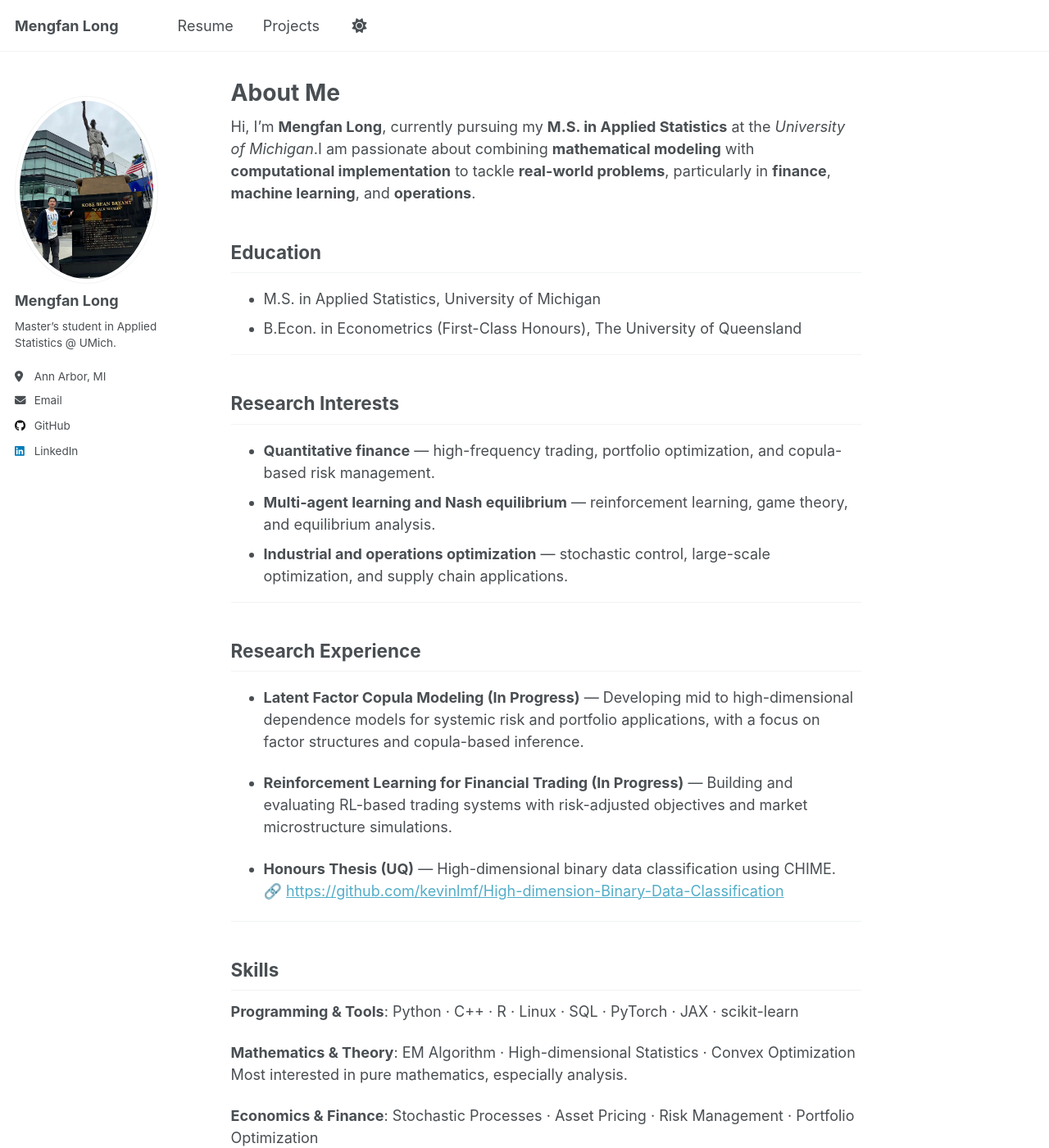
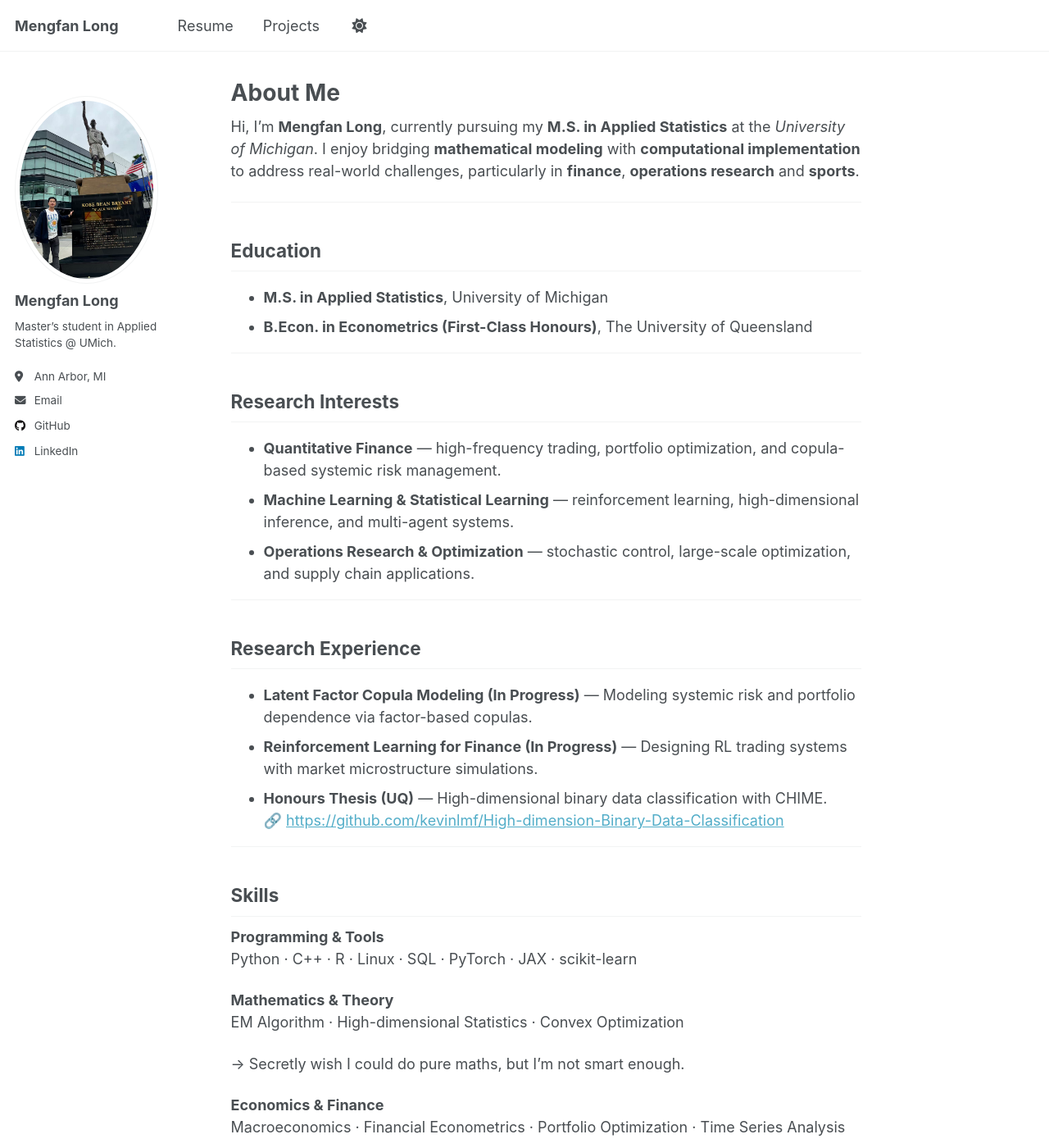
Before and after one commit to kevinlmf/kevinlmf.github.io, a Jekyll site: the page built from index.md, in a window 1280 px wide and 1400 px high. Shown: the whole window at 82% size. Built offline with Jekyll 4.4.1, drawn with Linux system fonts in a browser that asks for light colours; a script that is not in the unit is left out.

Commit message:
Update index.md

```diff
--- a/index.md
+++ b/index.md
@@ -5,52 +5,53 @@ title: "About Me"
 author: Mengfan Long
 author_profile: true
 ---
-Hi, I’m **Mengfan Long**, currently pursuing my **M.S. in Applied Statistics** at the *University of Michigan*.I am passionate about combining **mathematical modeling** with **computational implementation** to tackle **real-world problems**, particularly in **finance**, **machine learning**, and **operations**.
 
+Hi, I’m **Mengfan Long**, currently pursuing my **M.S. in Applied Statistics** at the *University of Michigan*.  I enjoy bridging **mathematical modeling** with **computational implementation** to address real-world challenges, particularly in **finance**, **operations research** and **sports**.
 
-
+---
 
 ## Education
-- M.S. in Applied Statistics, University of Michigan
-- B.Econ. in Econometrics (First-Class Honours), The University of Queensland
+- **M.S. in Applied Statistics**, University of Michigan
+- **B.Econ. in Econometrics (First-Class Honours)**, The University of Queensland
 
 ---
 
 ## Research Interests
-- **Quantitative finance** — high-frequency trading, portfolio optimization, and copula-based risk management.
-- **Multi-agent learning and Nash equilibrium** — reinforcement learning, game theory, and equilibrium analysis.
-- **Industrial and operations optimization** — stochastic control, large-scale optimization, and supply chain applications.
+- **Quantitative Finance** — high-frequency trading, portfolio optimization, and copula-based systemic risk management.
+- **Machine Learning & Statistical Learning** — reinforcement learning, high-dimensional inference, and multi-agent systems.
+- **Operations Research & Optimization** — stochastic control, large-scale optimization, and supply chain applications.
+
+---
+## Research Experience
+- **Latent Factor Copula Modeling (In Progress)** — Modeling systemic risk and portfolio dependence via factor-based copulas.
+- **Reinforcement Learning for Finance (In Progress)** — Designing RL trading systems with market microstructure simulations.
+- **Honours Thesis (UQ)** — High-dimensional binary data classification with CHIME.
+  🔗 <https://github.com/kevinlmf/High-dimension-Binary-Data-Classification>
 
 ---
 
+## Skills
 
+**Programming & Tools**
+Python · C++ · R · Linux · SQL · PyTorch · JAX · scikit-learn
 
-## Research Experience
-- **Latent Factor Copula Modeling (In Progress)** — Developing mid to high-dimensional dependence models for systemic risk and portfolio applications, with a focus on factor structures and copula-based inference.
+**Mathematics & Theory**
+EM Algorithm · High-dimensional Statistics · Convex Optimization
 
-- **Reinforcement Learning for Financial Trading (In Progress)** — Building and evaluating RL-based trading systems with risk-adjusted objectives and market microstructure simulations.
+→ Secretly wish I could do pure maths, but I’m not smart enough.
 
-- **Honours Thesis (UQ)** — High-dimensional binary data classification using CHIME.
-  🔗 <https://github.com/kevinlmf/High-dimension-Binary-Data-Classification>
-
----
-## Skills
-**Programming & Tools**: Python · C++ · R · Linux · SQL · PyTorch · JAX · scikit-learn
-
-**Mathematics & Theory**: EM Algorithm · High-dimensional Statistics · Convex Optimization
-Most interested in pure mathematics, especially analysis.
-
-**Economics & Finance**: Stochastic Processes · Asset Pricing · Risk Management · Portfolio Optimization
+**Economics & Finance**
+Macroeconomics · Financial Econometrics · Portfolio Optimization · Time Series Analysis
 
 ---
 
 ## Interests
 
-🏀 **Sports**
+ **Sports**
 Always excited about anything active — from Basketball, Gym, Running, Swimming, and Crossfit to exploring new sports like American Football, Football (Soccer), and Tennis.
 
-🃏 **Card Games**
+**Card Games**
 Big fan of mind games and strategy — enjoy playing across all poker variants I can get my hands on.
 
-📚 **Fun Fact**
+**Fun Fact**
 I actually started out in Arts and Law, before making the switch to Science and Engineering.
```
